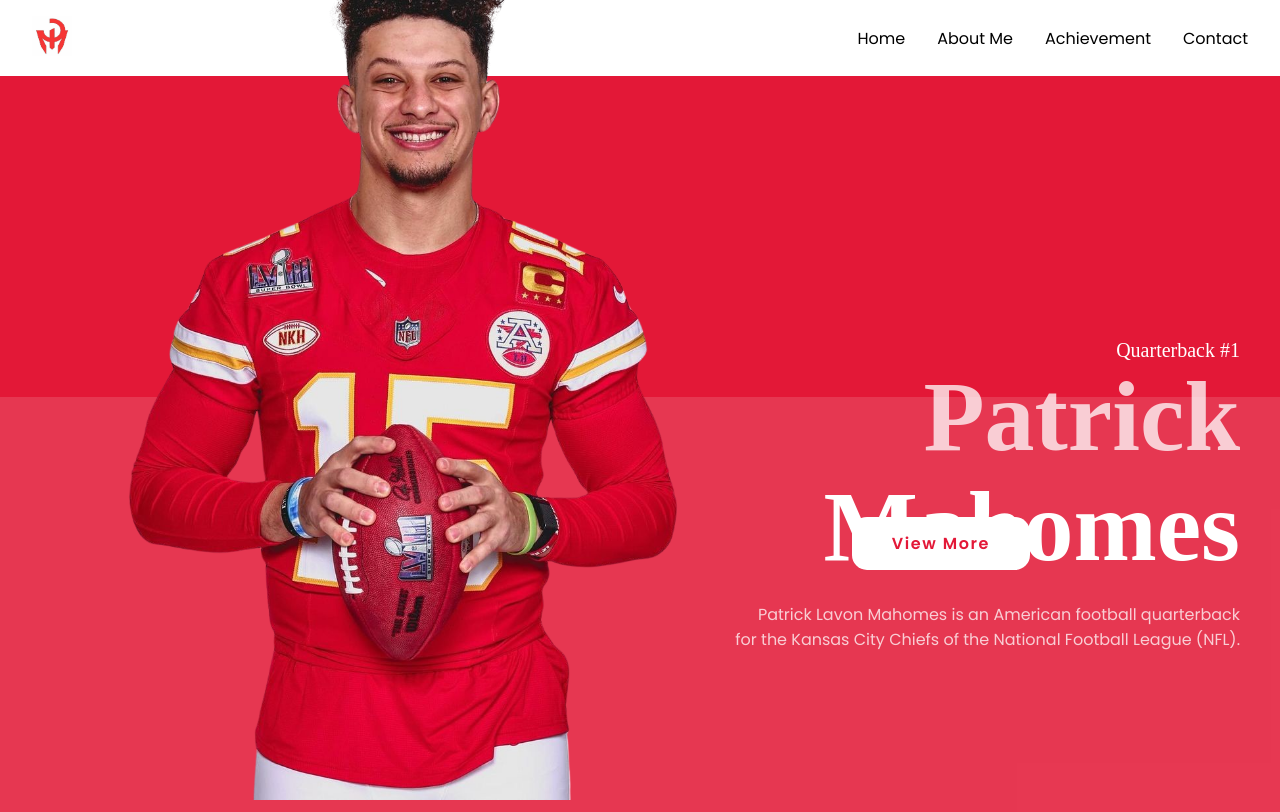
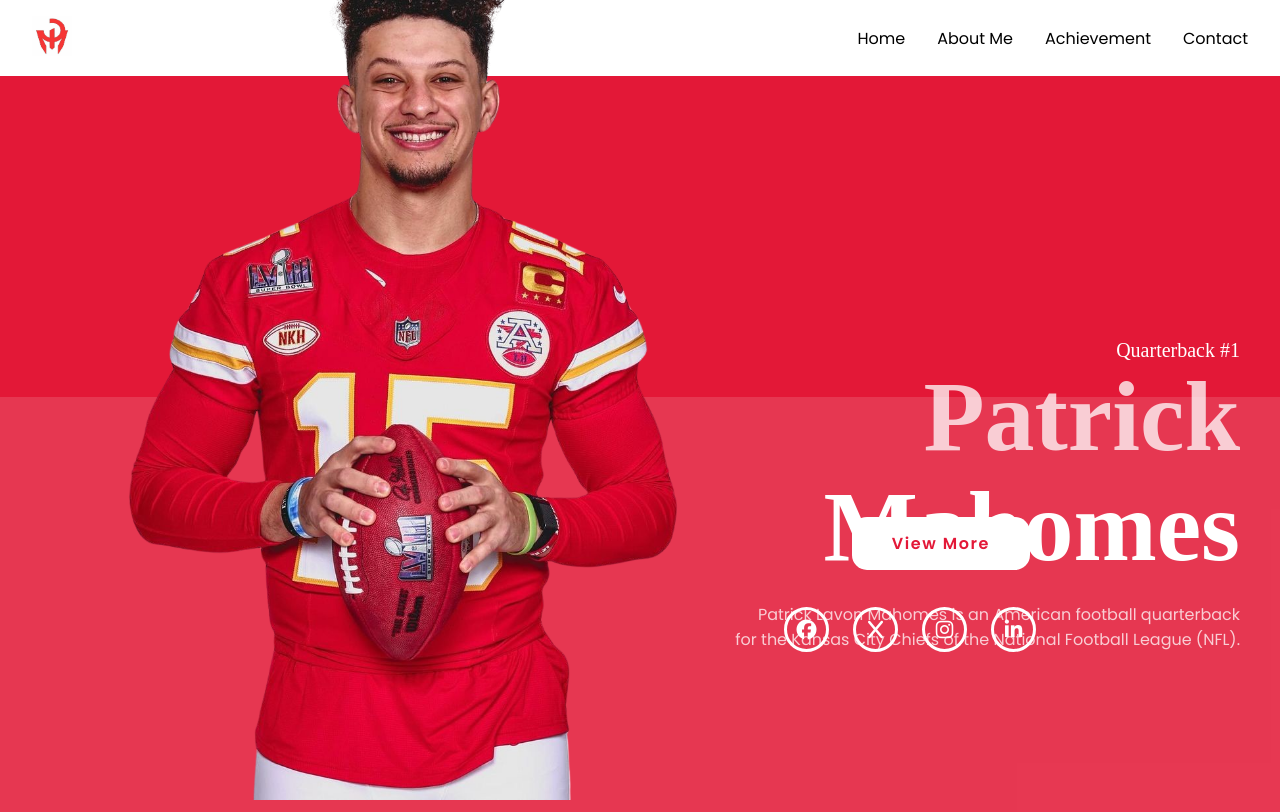
Before and after one commit to adiatraa/patrickMahomes-portfolio, a plain HTML site: page index.html in a window 1280 px wide. Drawn offline with Linux system fonts and the light colour scheme; a web font is replaced by a local one.

Commit message:
finishing cover website and adding icon with cdnjs cloudflare

```diff
--- a/index.html
+++ b/index.html
@@ -5,6 +5,7 @@
         <meta name="viewport" content="width=device-width, initial-scale=1.0">
         <title>Patrick Mahomes</title>
         <link rel="stylesheet" href="style.css">
+        <link rel="stylesheet" href="https://cdnjs.cloudflare.com/ajax/libs/font-awesome/6.5.2/css/all.min.css" integrity="sha512-SnH5WK+bZxgPHs44uWIX+LLJAJ9/2PkPKZ5QiAj6Ta86w+fsb2TkcmfRyVX3pBnMFcV7oQPJkl9QevSCWr3W6A==" crossorigin="anonymous" referrerpolicy="no-referrer" />
     </head>
     <body>
         <div class="cover">
@@ -36,6 +37,12 @@
                 <p class="coverP2">Patrick Lavon Mahomes is an American football quarterback<br> for the Kansas City Chiefs of the National Football League (NFL). </p>
             </div>
             <img src="images/coverPict.png" alt="Patrick Mahomes" class="coverPict">
+            <div class="social-media">
+                <a href="#"><i class="fa-brands fa-facebook"></i></a>
+                <a href="#"><i class="fa-brands fa-x"></i></a>
+                <a href="#"><i class="fa-brands fa-instagram"></i></a>
+                <a href="#"><i class="fa-brands fa-linkedin-in"></i></a>
+            </div>
             <a href="#" class="btn">View More</a>
         </div>
     </body>
--- a/style.css
+++ b/style.css
@@ -89,7 +89,7 @@ nav ul li a:hover {
     height: 40vh;
     width: 100%;
     display: flex;
-  }
+}
 
 .colored-box2 {
     background-color: #e31836dc;
@@ -110,7 +110,7 @@ nav ul li a:hover {
     box-shadow: none;
     font-size: 16px;
     color: #E31837;
-    letter-spacing: .1rem;
+    letter-spacing: 0.1rem;
     font-weight: 600;
     transition: 0.5s ease;
     text-decoration: none;
@@ -119,3 +119,32 @@ nav ul li a:hover {
 .btn:hover{
     box-shadow: 0 0 1rem white;
 }
+
+.social-media{
+    position: absolute;
+    right: 220px;
+    bottom: 100px;
+    display: flex;
+}
+
+.social-media a {
+    display: inline-flex;
+    justify-content: center;
+    align-items: center;
+    width: 45px;
+    height: 45px;
+    background: transparent;
+    border: .2rem solid white;
+    border-radius: 50%;
+    font-size: 20px;
+    color: white;
+    margin: 3rem 1.5rem 3rem 0;
+    transition: .5s ease;
+    text-decoration: none;
+}
+
+.social-media a:hover {
+    background: white;
+    color: #E31837;
+    box-shadow: 0 0 1rem white;
+}
```
Also changed, not shown: 2 other files.
